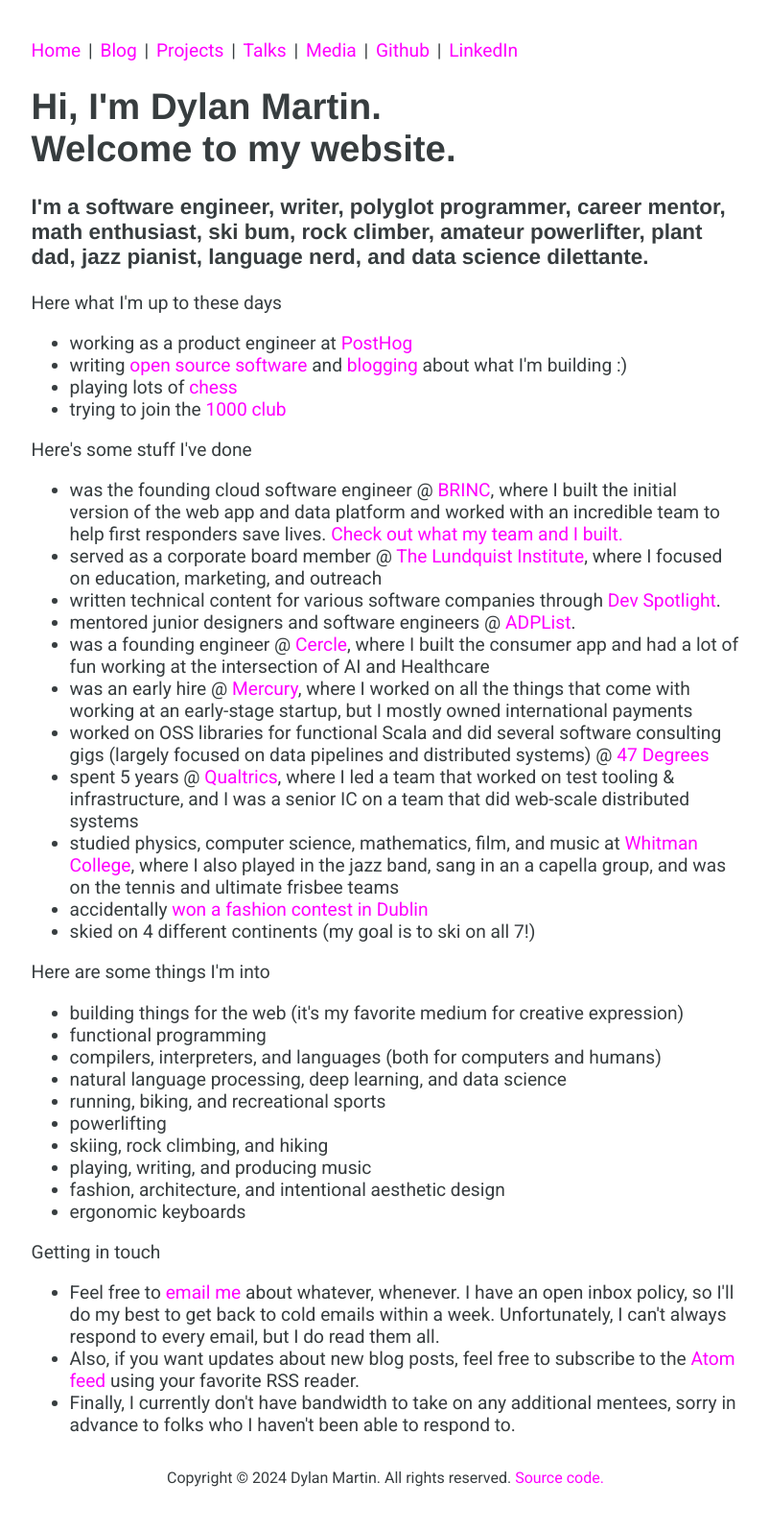
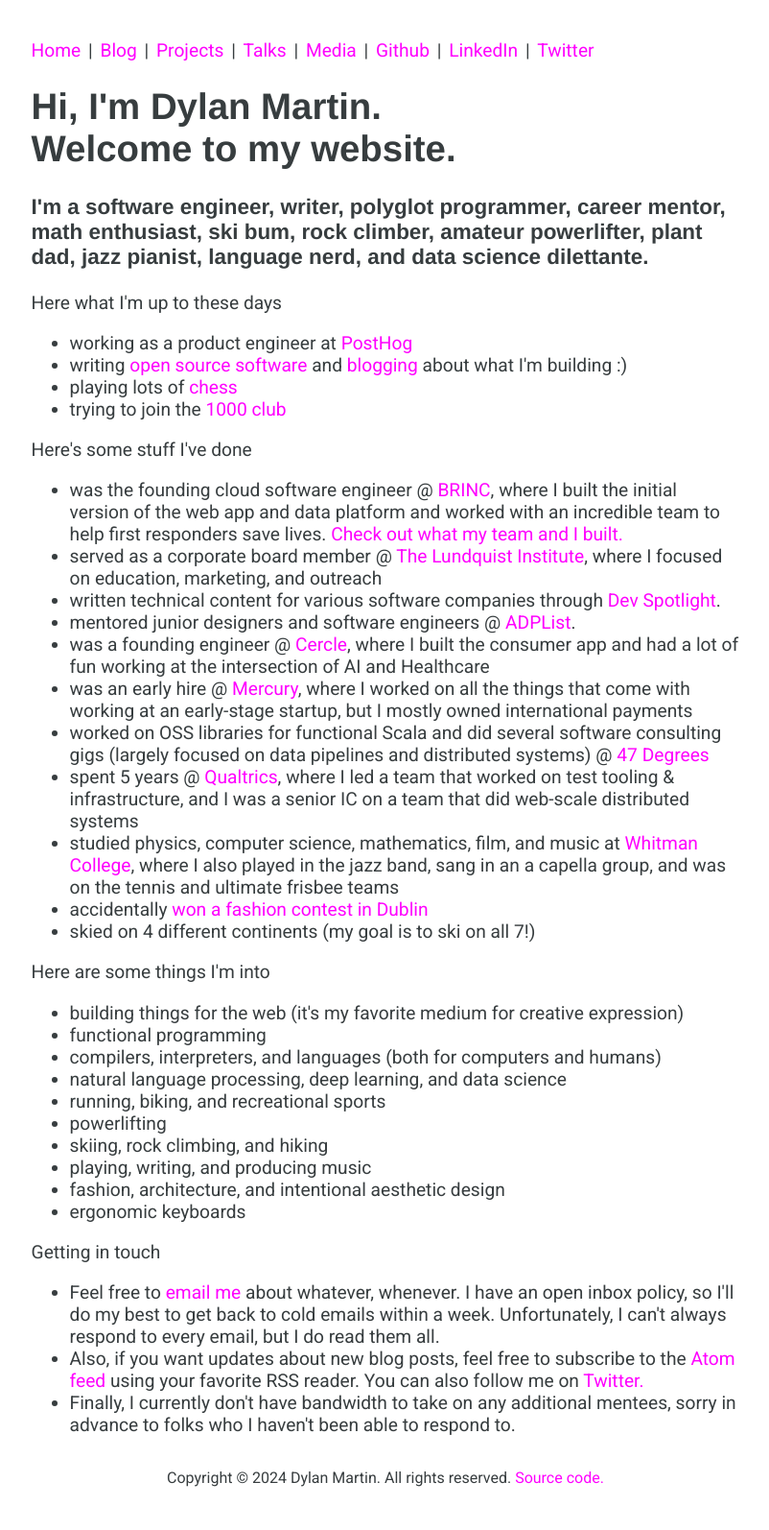
Before and after one commit to dmarticus/dmarticus.github.io, a Jekyll site: the page built from index.html, in a window 1280 px wide. Shown: the whole page at 96% size, without its empty margins (238-1040 px from the left). Built offline with Jekyll 4.4.1, drawn with Linux system fonts in a browser that asks for light colours.

Commit message:
push it push it

```diff
--- a/_includes/navigation.html
+++ b/_includes/navigation.html
@@ -25,5 +25,10 @@
         >LinkedIn</a
       >
     </li>
+    <li>
+      <a href="https://www.x.com/dmarticus/" rel="noreferrer" target="_blank"
+        >Twitter</a
+      >
+    </li>
   </ul>
 </nav>
--- a/index.html
+++ b/index.html
@@ -141,7 +141,7 @@
   <li>
     Also, if you want updates about new blog posts, feel free to subscribe to
     the <a href="/blog.xml">Atom feed</a>
-    using your favorite RSS reader.
+    using your favorite RSS reader.  You can also follow me on <a href="https://twitter.com/dmarticus" rel="noreferrer" target="_blank">Twitter.</a>
   </li>
   <li>
     Finally, I currently don't have bandwidth to take on any additional mentees,
```
